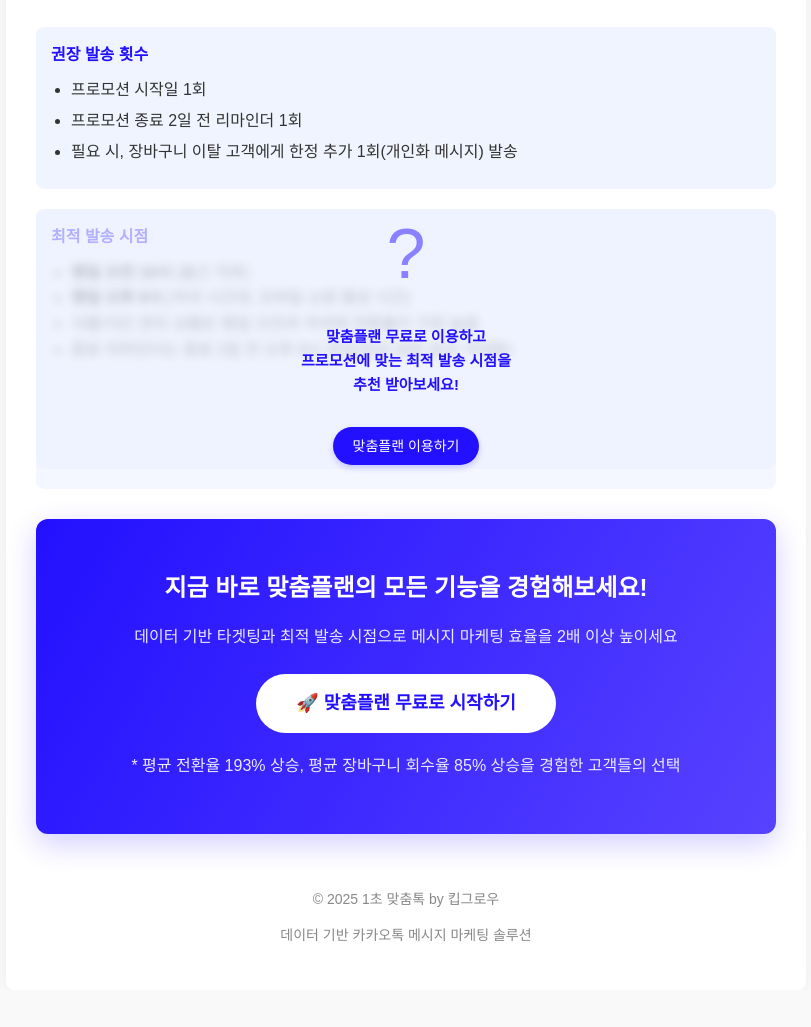
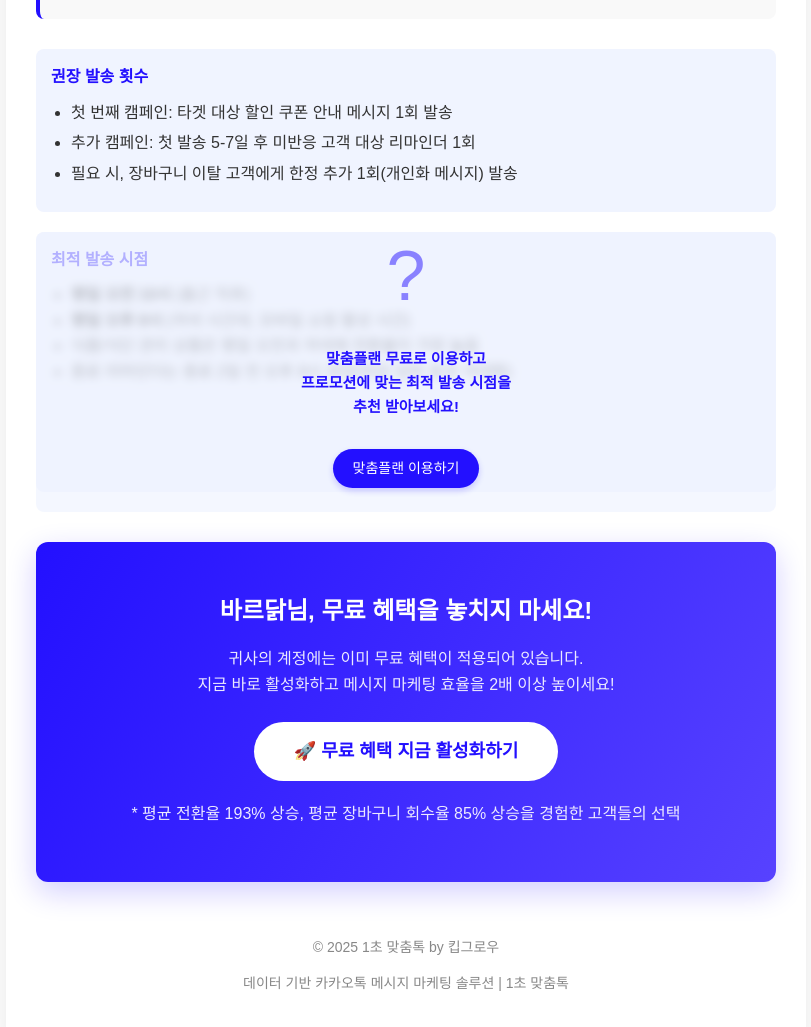
Before and after one commit to yo2s/bardak, a plain HTML site: page index.html in a window 1280 px wide. Shown: the part 1187-2214 px from the top of the page, without its empty margins (234-1045 px from the left). Before the commit the page ends 2177 px from the top, so only its background shows below. Drawn offline with Linux system fonts and the light colour scheme.

Commit message:
index.html

```diff
--- a/index.html
+++ b/index.html
@@ -270,7 +270,7 @@
         <div class="section">
             <div class="section-title">
                 <div class="emoji">🎯</div>
-                <h2>타겟팅 전략</h2>
+                <h2>바르닭 [이달의 할인 쿠폰] 타겟팅 전략</h2>
             </div>
 
             <div class="target">
@@ -286,10 +286,10 @@
             <div class="target">
                 <h3>보조 타겟 <span class="badge">다음 우선순위</span></h3>
                 <div class="target-description">
-                    최근 3개월 내 해당 할인 카테고리(닭가슴살, 도시락·볶음밥, 간편한끼, 착한간식 등) 상품 구매 이력이 있는 기존 고객 + 신규 가입 후 아직 첫 구매가 없는 회원('첫구매 0원' 및 추가 할인 유인 가능)
+                   최근 3개월 내 해당 할인 카테고리(닭가슴살, 도시락·볶음밥, 간편한끼, 착한간식 등) 상품 구매 이력이 있는 기존 고객 + 신규 가입 후 아직 첫 구매가 없는 회원
                 </div>
                 <div class="reason">
-                    <strong>선정 근거:</strong> 할인 품목의 재구매율이 높은 식단 관리 식품 특성상, 기존 고객의 재구매 유도 효과가 높음. 또한 신규 회원은 할인+첫구매 혜택의 중복 적용으로 첫 구매 전환을 극대화할 수 있음.
+                    <strong>선정 근거:</strong> 할인 품목의 재구매율이 높은 식단 관리 식품 특성상, 기존 고객의 재구매 유도 효과가 높음. 또한 신규 가입 회원은 구매 의향이 있으나 첫 결제를 망설이는 경우가 많으므로, 30% 할인 프로모션이 첫 구매 결정에 강력한 동기부여가 될 수 있음.
                 </div>
             </div>
 
@@ -325,8 +325,8 @@
                 <div class="strategy-card">
                     <h4>권장 발송 횟수</h4>
                     <ul>
-                        <li>프로모션 시작일 1회</li>
-                        <li>프로모션 종료 2일 전 리마인더 1회</li>
+                        <li>첫 번째 캠페인: 타겟 대상 할인 쿠폰 안내 메시지 1회 발송</li>
+                        <li>추가 캠페인: 첫 발송 5-7일 후 미반응 고객 대상 리마인더 1회</li>
                         <li>필요 시, 장바구니 이탈 고객에게 한정 추가 1회(개인화 메시지) 발송</li>
                     </ul>
                 </div>
@@ -354,10 +354,10 @@
 
         <!-- 하단 CTA 섹션 -->
         <div class="bottom-cta">
-            <h2>지금 바로 맞춤플랜의 모든 기능을 경험해보세요!</h2>
-            <p>데이터 기반 타겟팅과 최적 발송 시점으로 메시지 마케팅 효율을 2배 이상 높이세요</p>
+            <h2>바르닭님, 무료 혜택을 놓치지 마세요!</h2>
+            <p>귀사의 계정에는 이미 무료 혜택이 적용되어 있습니다.<br> 지금 바로 활성화하고 메시지 마케팅 효율을 2배 이상 높이세요! </p>
             <a href="https://app.keepgrow.com/products/process-templates/414?utm_source=crm&utm_medium=email&utm_campaign=kane" class="big-button">
-                🚀 맞춤플랜 무료로 시작하기
+                🚀 무료 혜택 지금 활성화하기
             </a>
             <p class="small-text">*  평균 전환율 193% 상승, 평균 장바구니 회수율 85% 상승을 경험한 고객들의 선택</p>
         </div>
@@ -365,7 +365,7 @@
         <!-- 푸터 -->
         <div class="footer">
             <p>© 2025 1초 맞춤톡 by 킵그로우</p>
-            <p>데이터 기반 카카오톡 메시지 마케팅 솔루션</p>
+            <p>데이터 기반 카카오톡 메시지 마케팅 솔루션 |  1초 맞춤톡</p>
         </div>
     </div>
 </body>
```
